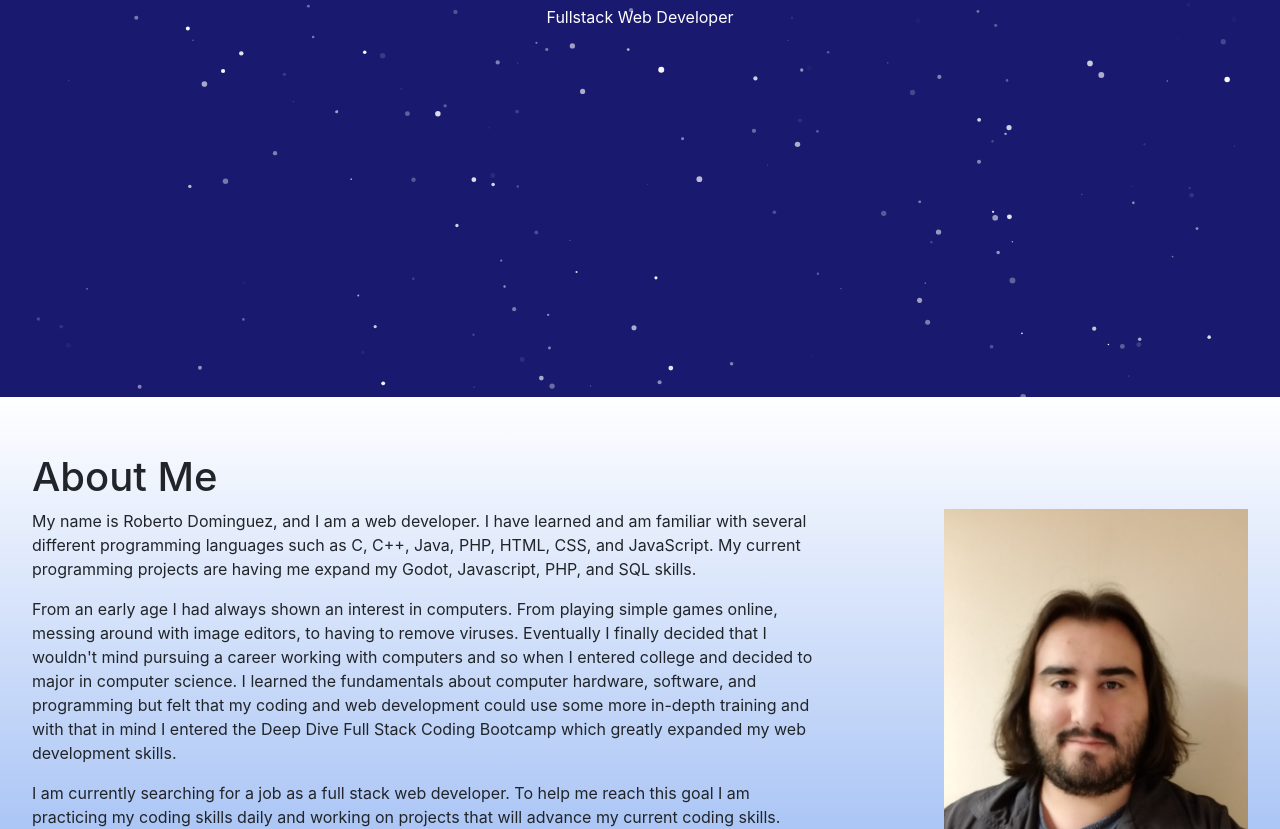
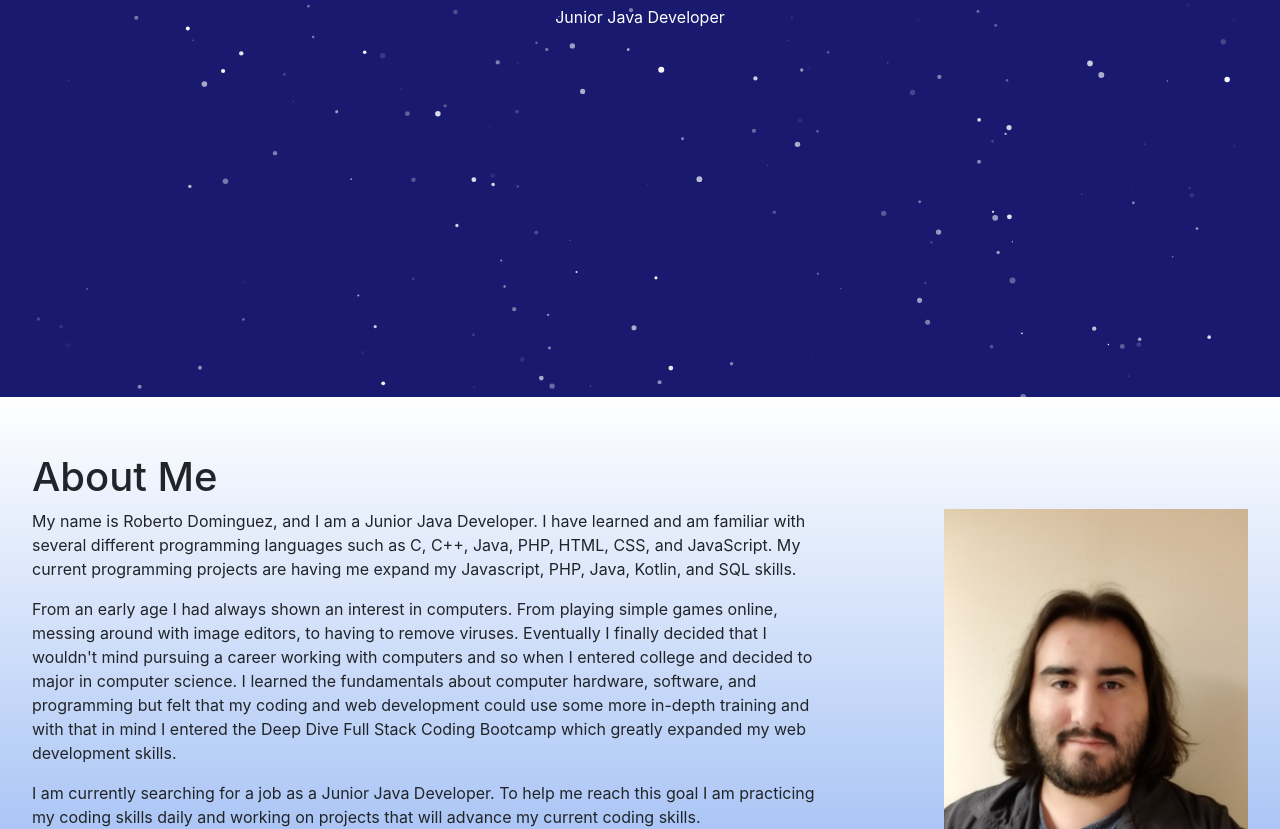
Before and after one commit to Dominguez1st/my-portfolio-website, a plain HTML site: page html/index.html in a window 1280 px wide. Shown: the part 403-1232 px from the top of the page. Drawn offline with nearby package versions, Linux system fonts and the light colour scheme; some packages are replaced by stand-ins of ours; a script that the page names is missing.

```diff
--- a/html/index.html
+++ b/html/index.html
@@ -21,7 +21,7 @@
 			<div id="intro-particles" class="particles"></div>
 			<div class="intro-text">
 				<h1>Robert Dominguez</h1>
-				<p> Fullstack Web Developer</p>
+				<p> Junior Java Developer</p>
 			</div>
 		</div>
 
@@ -31,9 +31,9 @@
 				<img src="documentation/images/robert-dominguez.jpg" alt="Robert Dominguez" class="portrait">
 				<div class="about-me-text">
 					<p>
-						My name is Roberto Dominguez, and I am a web developer. I have learned and am familiar with several
+						My name is Roberto Dominguez, and I am a Junior Java Developer. I have learned and am familiar with several
 						different programming languages such as C, C++, Java, PHP, HTML, CSS, and JavaScript. My current
-						programming projects are having me expand my Godot, Javascript, PHP, and SQL skills.
+						programming projects are having me expand my Javascript, PHP, Java, Kotlin, and SQL skills.
 					</p>
 					<p>
 						From an early age I had always shown an interest in computers. From playing simple games online,
@@ -45,7 +45,7 @@
 						development skills.
 					</p>
 					<p>
-						I am currently searching for a job as a full stack web developer. To help me reach this goal I am
+						I am currently searching for a job as a Junior Java Developer. To help me reach this goal I am
 						practicing my coding skills daily and working on projects that will advance my current coding skills.
 					</p>
 				</div>
```
